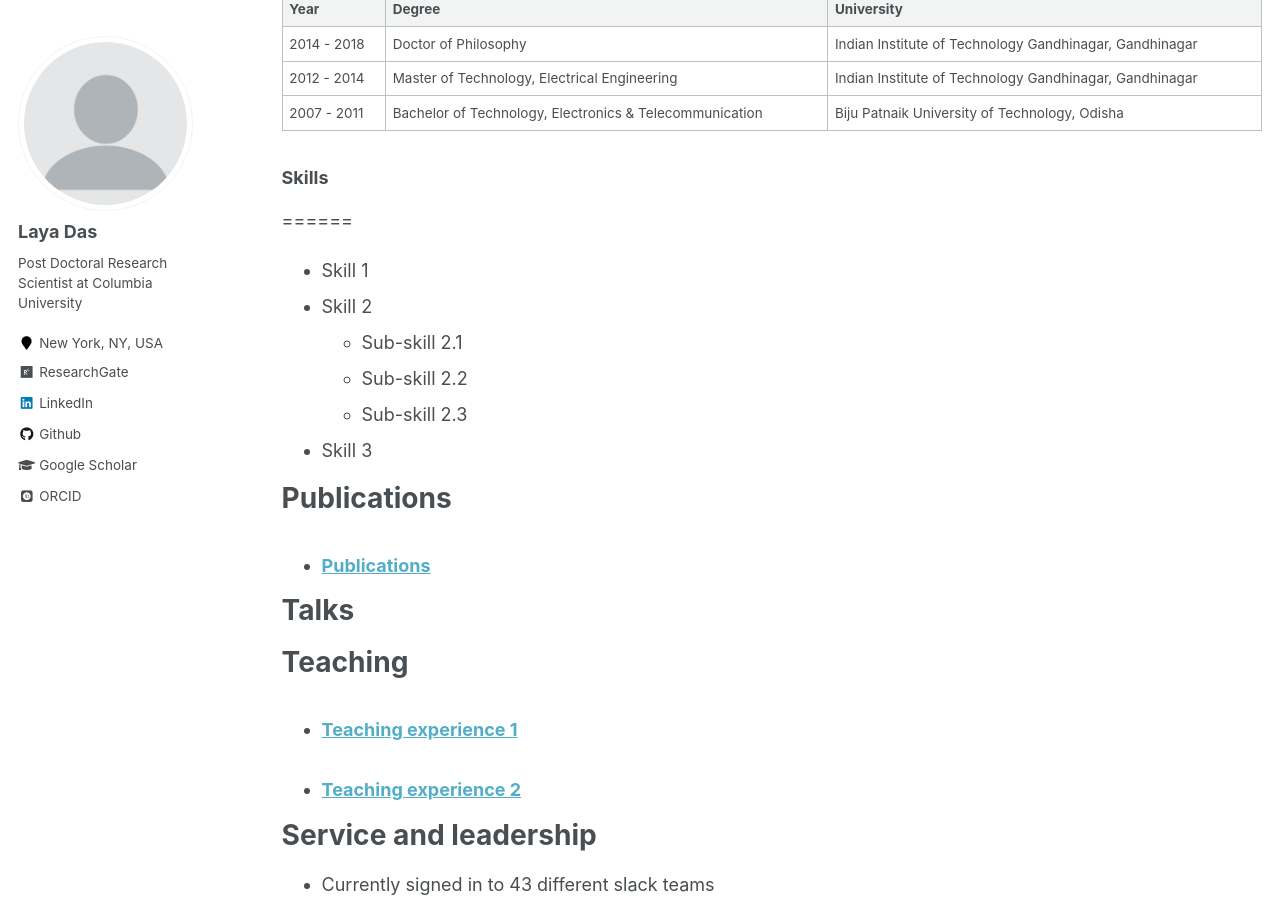
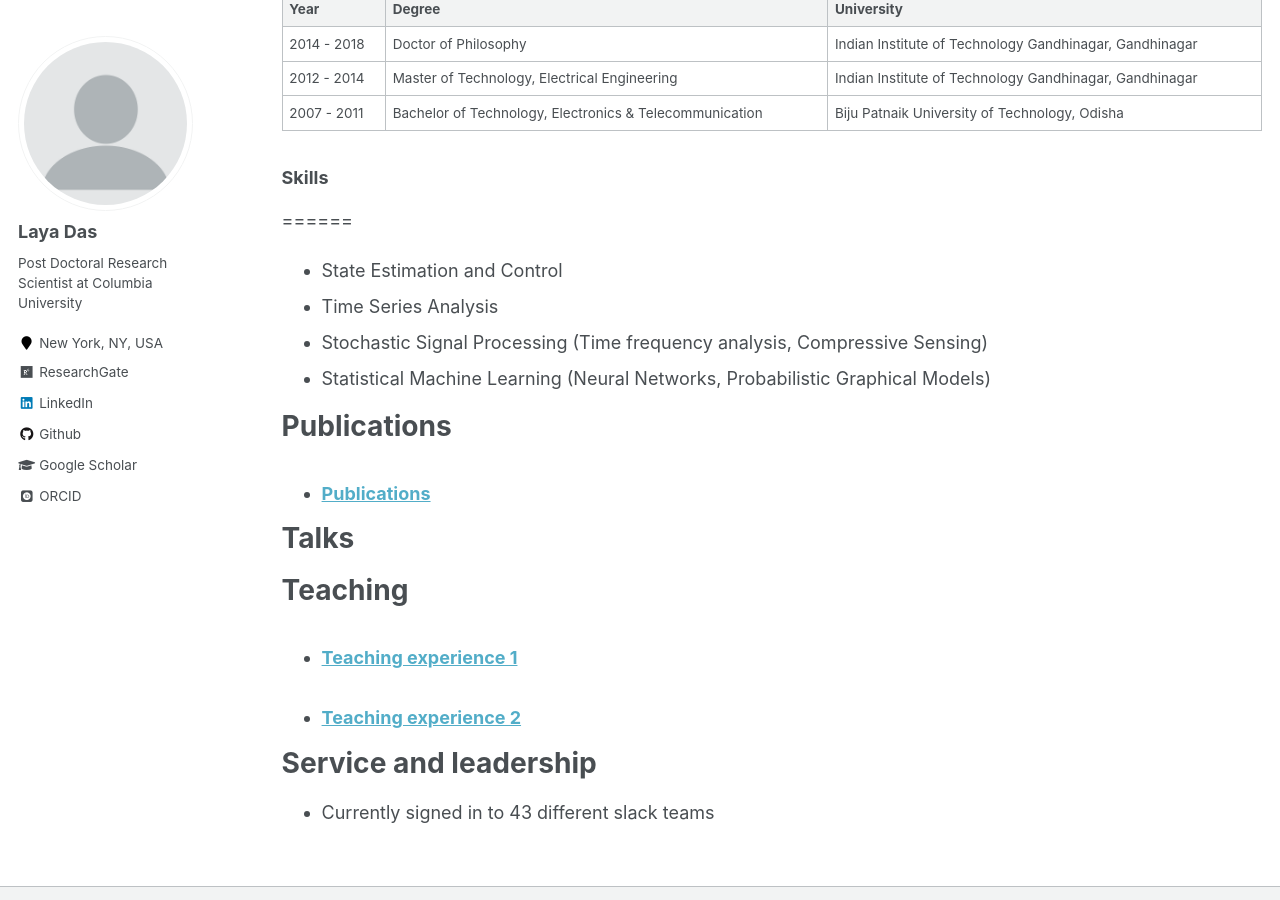
Before and after one commit to layadas/layadas.github.io, a Jekyll site: the page built from _pages/cv.md, in a window 1280 px wide and 900 px high, scrolled down 656 px. Built offline with Jekyll 4.4.1, drawn with Linux system fonts in a browser that asks for light colours; some web fonts are replaced.

Commit message:
Update cv.md

```diff
--- a/_pages/cv.md
+++ b/_pages/cv.md
@@ -30,12 +30,11 @@ ___
 
 ### Skills
 ======
-* Skill 1
-* Skill 2
-  * Sub-skill 2.1
-  * Sub-skill 2.2
-  * Sub-skill 2.3
-* Skill 3
+* State Estimation and Control
+* Time Series Analysis
+* Stochastic Signal Processing (Time frequency analysis, Compressive Sensing)
+* Statistical Machine Learning (Neural Networks, Probabilistic Graphical Models)
+
 
 Publications
 ======
```
